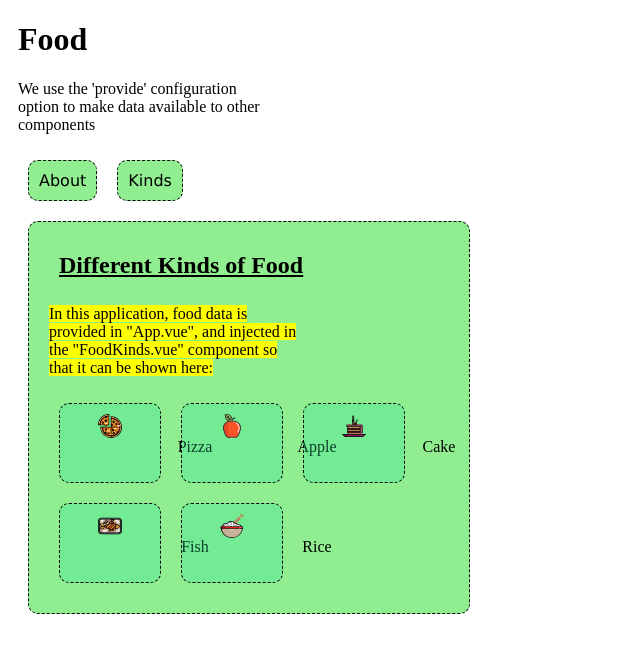
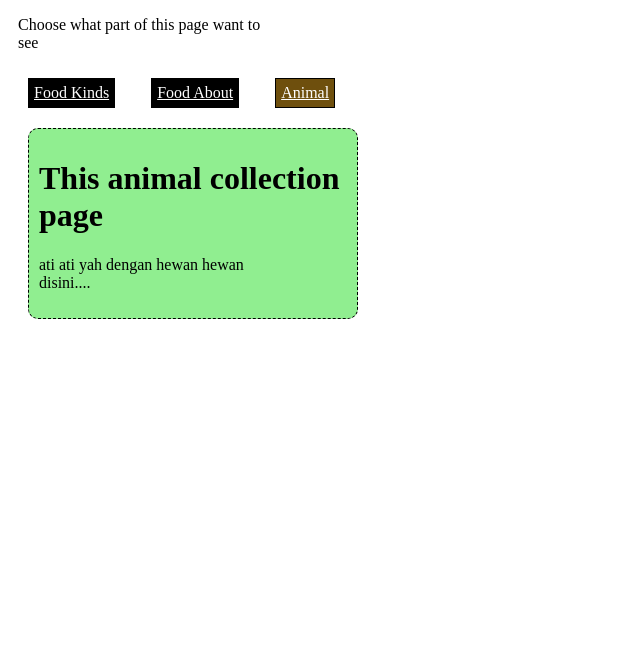
Before and after one commit to erymn/learn-vujs-w3s, a Vue app in the folder ScaleUp/firstsfc/: page /animal in a window 1280 px wide. Shown: the top 652 px of the page, without its empty margins (0-640 px from the left). Built offline with nearby package versions, Linux system fonts and the light colour scheme.

Commit message:
vue-routing introduction

```diff
--- a/ScaleUp/firstsfc/package.json
+++ b/ScaleUp/firstsfc/package.json
@@ -10,7 +10,8 @@
   },
   "dependencies": {
     "axios": "^1.15.0",
-    "vue": "^3.5.29"
+    "vue": "^3.5.29",
+    "vue-router": "^5.0.4"
   },
   "devDependencies": {
     "@vitejs/plugin-vue": "^6.0.4",
--- /dev/null
+++ b/ScaleUp/firstsfc/src/App11.vue
@@ -0,0 +1,55 @@
+<template>
+    <p>Choose what part of this page want to see</p>
+    <router-link to="/foodkinds">Food Kinds</router-link>&nbsp;&nbsp;&nbsp;
+    <router-link to="/foodabout">Food About</router-link>&nbsp;&nbsp;&nbsp;
+    <router-link to="/animal">Animal</router-link>
+    <div>
+        <router-view></router-view>
+    </div>
+</template>
+<script>
+export default {
+    data() {
+        return {
+            activeComp: 'food-kinds',
+            foods: [
+                { name: 'Pizza', imgUrl: 'src/assets/img_pizza.svg' },
+                { name: 'Apple', imgUrl: 'src/assets/img_apple.svg' },
+                { name: 'Cake', imgUrl: 'src/assets/img_cake.svg' },
+                { name: 'Fish', imgUrl: 'src/assets/img_fish.svg' },
+                { name: 'Rice', imgUrl: 'src/assets/img_rice.svg' }
+            ],
+            aboutFoodCat: 'Makanan ringan dan berat'
+        }
+    },
+    provide() {
+        return {
+            foodKinds: this.foods,
+            aboutFoodCat: this.aboutFoodCat
+        }
+    }
+}
+</script>
+
+<style scoped>
+a {
+    display: inline-block;
+    background-color: black;
+    border: solid 1px black;
+    color: white;
+    padding: 5px;
+    margin: 10px;
+}
+
+a:hover,
+a.router-link-active {
+    background-color: rgb(110, 79, 13);
+}
+
+div {
+    border: dashed black 1px;
+    padding: 20px;
+    margin: 10px;
+    display: inline-block;
+}
+</style>
--- /dev/null
+++ b/ScaleUp/firstsfc/src/components/routingpage/animalcollection.vue
@@ -0,0 +1,4 @@
+<template>
+    <h1>This animal collection page</h1>
+    <p>ati ati yah dengan hewan hewan disini....</p>
+</template>
--- a/ScaleUp/firstsfc/src/main.js
+++ b/ScaleUp/firstsfc/src/main.js
@@ -1,4 +1,6 @@
 import { createApp } from "vue";
+import { createRouter, createWebHistory } from "vue-router";
+
 import App from './App.vue'
 import App2 from './App2.vue'
 import App3 from './AppSlot.vue'
@@ -45,8 +47,11 @@ import ActivateDeactivateCompOne06 from "./components/vuehooks/ActivateDeactivat
 import JoiningHookAtVue from "./components/vuehooks/JoiningHookAtVue.vue";
 
 import App10 from "./App10.vue";
+
+import App11 from "./App11.vue";
 import FoodKinds from "./components/provideinject/FoodKinds.vue";
 import FoodAbout from "./components/provideinject/FoodAbout.vue";
+import Animal from "./components/routingpage/animalcollection.vue";
 
 // const app = createApp(App)
 // app.component('food-item', FoodItem)
@@ -125,12 +130,12 @@ import FoodAbout from "./components/provideinject/FoodAbout.vue";
 // app9.mount('#app')
 // //-----------Vue Hooks---------------
 
-//-------------Vue Provide/Inject-----------------
-const app10 = createApp(App10)
-app10.component('food-kinds', FoodKinds)
-app10.component('food-about', FoodAbout)
-app10.mount('#app')
-//-------------Vue Provide/Inject-----------------
+// //-------------Vue Provide/Inject-----------------
+// const app10 = createApp(App10)
+// app10.component('food-kinds', FoodKinds)
+// app10.component('food-about', FoodAbout)
+// app10.mount('#app')
+// //-------------Vue Provide/Inject-----------------
 
 //createApp(App).mount('#app')
 
@@ -140,3 +145,30 @@ app10.mount('#app')
 // import App from './App.vue'
 
 // createApp(App).mount('#app')
+
+//-----------Using Vue Router-----------
+const router = createRouter({
+    history: createWebHistory(),
+    routes: [
+        {
+            path: '/foodkinds',
+            name: 'Food Kinds',
+            component: FoodKinds
+        },
+        {
+            path: '/foodabout',
+            name: 'About Food',
+            component: FoodAbout
+        },
+        {
+            path: '/animal',
+            name: 'Animal',
+            component: Animal
+        }
+    ]
+})
+
+const app11 = createApp(App11)
+app11.use(router)
+app11.mount('#app')
+//-----------Using Vue Router-----------
```
Also changed, not shown: 1 other file (tests, documents, lock files or other folders).
